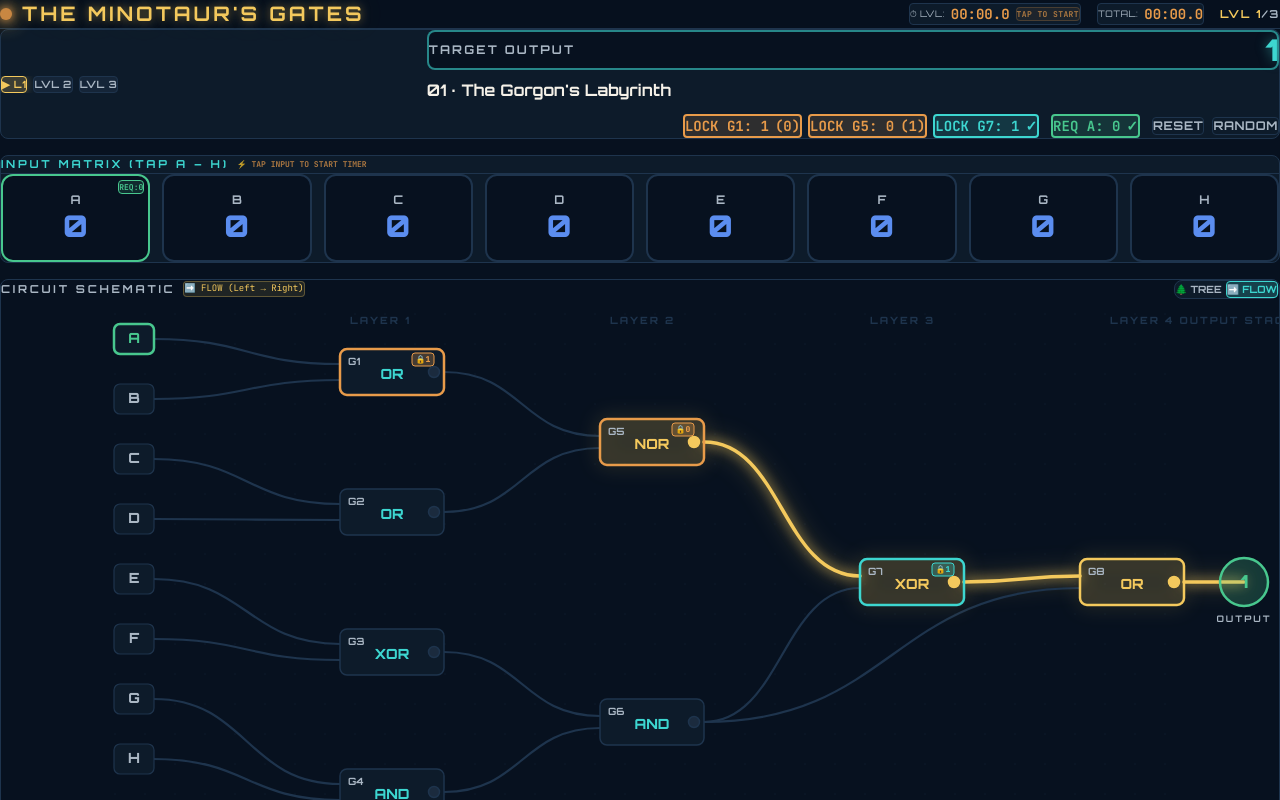
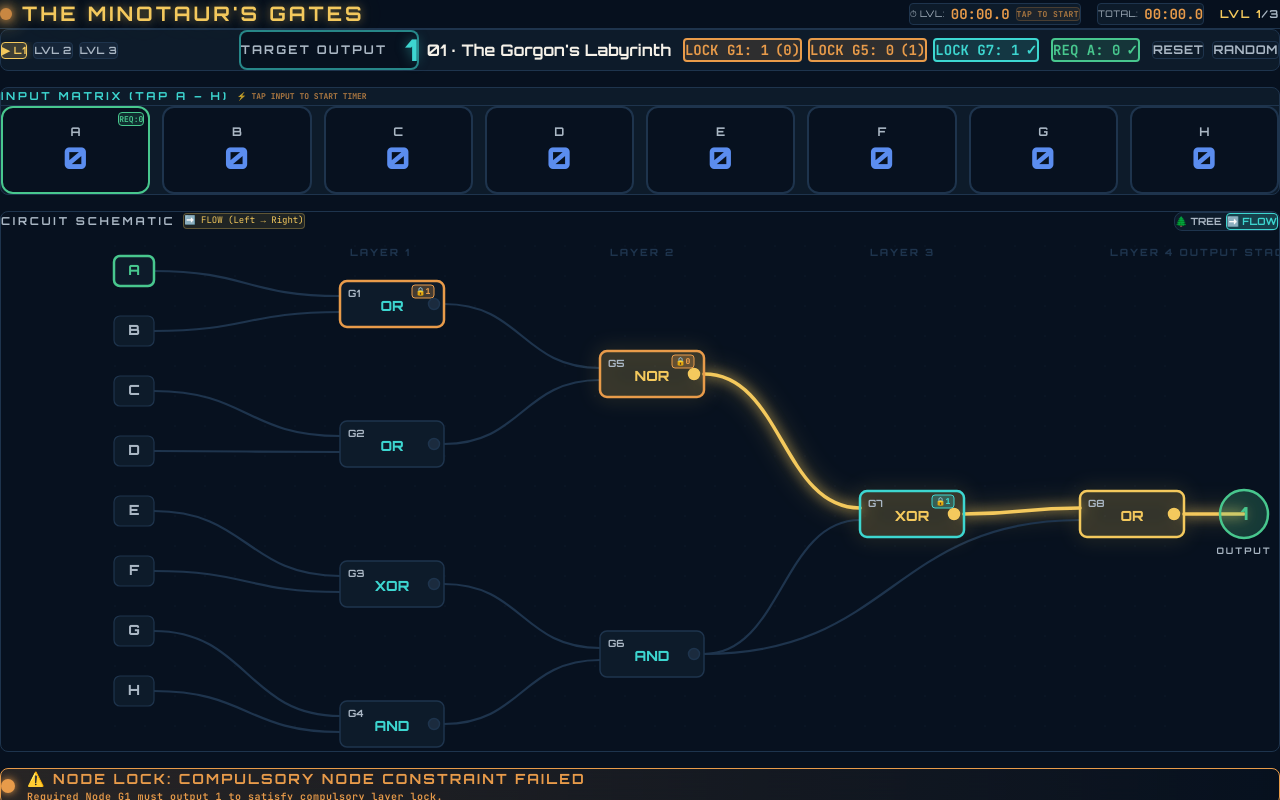
Before and after one commit to Shantu-2580/Puzzle, a React (Vite) app: page / in a window 1280 px wide. Built offline with nearby package versions, Linux system fonts and the light colour scheme.

Commit message:
UI changes

```diff
--- a/src/CircuitSVG.jsx
+++ b/src/CircuitSVG.jsx
@@ -247,8 +247,8 @@ export default function CircuitSVG({ inputs, gateOutputs, gateTypes, fixedInputs
         ))}
 
         {/* Wires */}
-        {treeWires.map(w => (
-          <WireTree key={w.key} {...w} />
+        {treeWires.map(({ key, ...wire }) => (
+          <WireTree key={key} {...wire} />
         ))}
 
         {/* Bottom Inputs (A–H) */}
@@ -475,8 +475,8 @@ export default function CircuitSVG({ inputs, gateOutputs, gateTypes, fixedInputs
         </text>
       ))}
 
-      {flowWires.map(w => (
-        <WireFlow key={w.key} {...w} />
+      {flowWires.map(({ key, ...wire }) => (
+        <WireFlow key={key} {...wire} />
       ))}
 
       {Object.entries(FLOW_INPUT_POS).map(([label, pos]) => {
--- a/src/components/ControlPanel.jsx
+++ b/src/components/ControlPanel.jsx
@@ -67,9 +67,9 @@ const ControlPanel = ({
       </div>
 
       {/* Level Info & Target Output */}
-      <div className="order-1 flex w-full flex-wrap items-center justify-between gap-3 lg:order-none lg:w-auto lg:justify-end">
-        <div className="flex w-full min-w-0 flex-col items-stretch gap-2">
-          <div className="flex items-center justify-between gap-3 rounded-lg border-2 border-[#3DD6D0]/60 bg-[#07111F] px-3 py-2 sm:px-4 sm:py-2.5">
+      <div className="order-1 flex w-full flex-wrap items-center justify-between gap-3 lg:order-none lg:min-w-0 lg:flex-1 lg:justify-end">
+        <div className="flex w-full min-w-0 flex-col items-stretch gap-2 lg:w-auto lg:flex-row lg:items-center">
+          <div className="flex w-full items-center justify-between gap-3 rounded-lg border-2 border-[#3DD6D0]/60 bg-[#07111F] px-3 py-2 sm:px-4 sm:py-2.5 lg:w-auto lg:min-w-[180px] lg:py-2">
             <span className="text-[10px] sm:text-xs uppercase tracking-[0.18em] text-[#AAB7C4] font-bold" style={{ fontFamily: "'Orbitron', sans-serif" }}>
               Target Output
             </span>
@@ -78,7 +78,7 @@ const ControlPanel = ({
             </span>
           </div>
 
-          <span className="text-sm sm:text-base font-bold text-[#F5F1E8]" style={{ fontFamily: "'Orbitron', sans-serif" }}>
+          <span className="text-sm sm:text-base font-bold text-[#F5F1E8] lg:whitespace-nowrap" style={{ fontFamily: "'Orbitron', sans-serif" }}>
             {puzzle.name}
           </span>
         </div>
```
